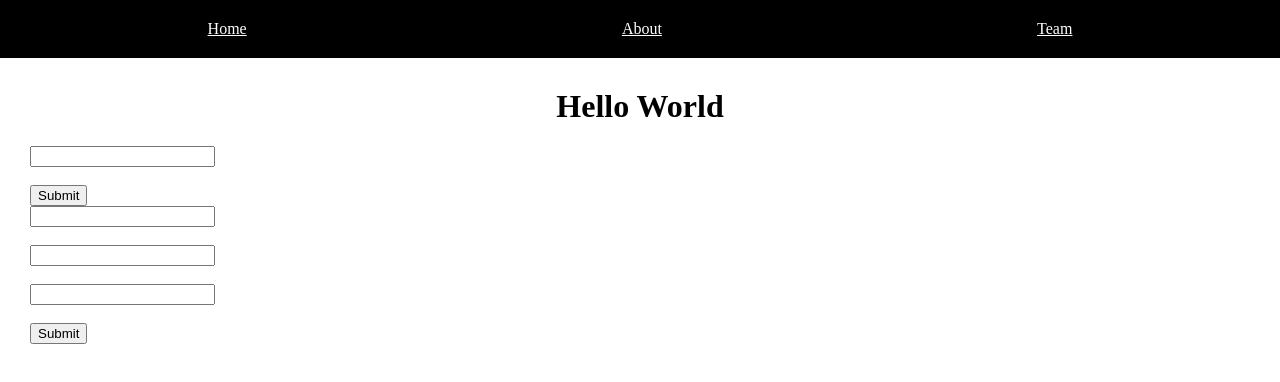
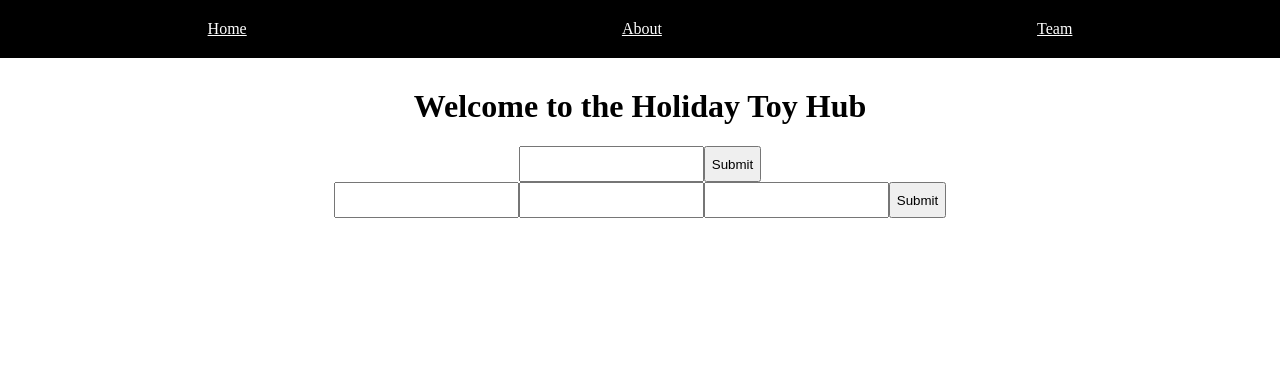
Before and after one commit to wyncode/C40_midterm_sebastian_jespson_lulu, a React (Create React App) app in the folder client/: page / in a window 1280 px wide. Shown: the top 382 px of the page. Built offline with nearby package versions, Linux system fonts and the light colour scheme; the HTML template or start-up script is replaced by a standard one.

Commit message:
Website structure setup

```diff
--- a/client/src/components/Form/DonateForm.jsx
+++ b/client/src/components/Form/DonateForm.jsx
@@ -1,6 +1,7 @@
 import React, { useState } from 'react';
 import { useForm } from 'react-hook-form';
 import axios from 'axios';
+import './Form.css';
 
 function DonateForm() {
   const [charities, setCharities] = useState([]);
@@ -20,7 +21,7 @@ function DonateForm() {
   };
 
   return (
-    <form onSubmit={handleSubmit(onSubmit)}>
+    <form onSubmit={handleSubmit(onSubmit)} className="form">
       <input
         type="text"
         id="county"
--- a/client/src/components/Form/Form.css
+++ b/client/src/components/Form/Form.css
@@ -0,0 +1,4 @@
+.form {
+  display: flex;
+  justify-content: center;
+}
--- a/client/src/components/Form/GiftToyForm.jsx
+++ b/client/src/components/Form/GiftToyForm.jsx
@@ -1,12 +1,14 @@
 import React from 'react';
 import { useForm } from 'react-hook-form';
+import './Form.css';
+
 function GiftToyForm() {
   const { register, handleSubmit, errors } = useForm();
   const onSubmit = (data) => {
     //code here what to do with data
   };
   return (
-    <form onSubmit={handleSubmit(onSubmit)}>
+    <form onSubmit={handleSubmit(onSubmit)} className="form">
       <input
         type="text"
         id="state"
--- a/client/src/components/Navbar/Navbar.jsx
+++ b/client/src/components/Navbar/Navbar.jsx
@@ -1,6 +1,7 @@
 import React from 'react';
 import './Navbar.css';
 import { Link } from 'react-router-dom';
+import { NONAME } from 'dns';
 
 const Navbar = () => {
   const navStyle = {
--- a/client/src/components/Showcase/Showcase.jsx
+++ b/client/src/components/Showcase/Showcase.jsx
@@ -2,5 +2,5 @@ import React from 'react';
 import './Showcase.css';
 
 export default function Showcase() {
-  return <h1>Hello World</h1>;
+  return <h1>Welcome to the Holiday Toy Hub</h1>;
 }
```
